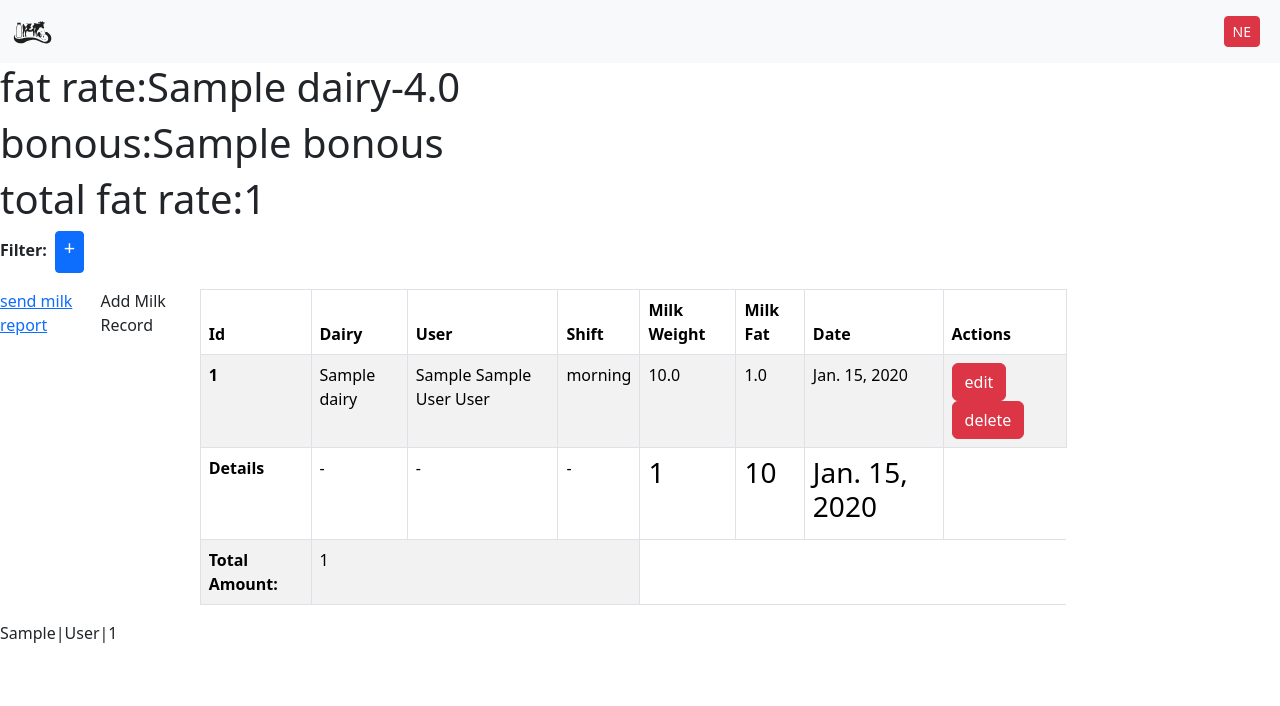
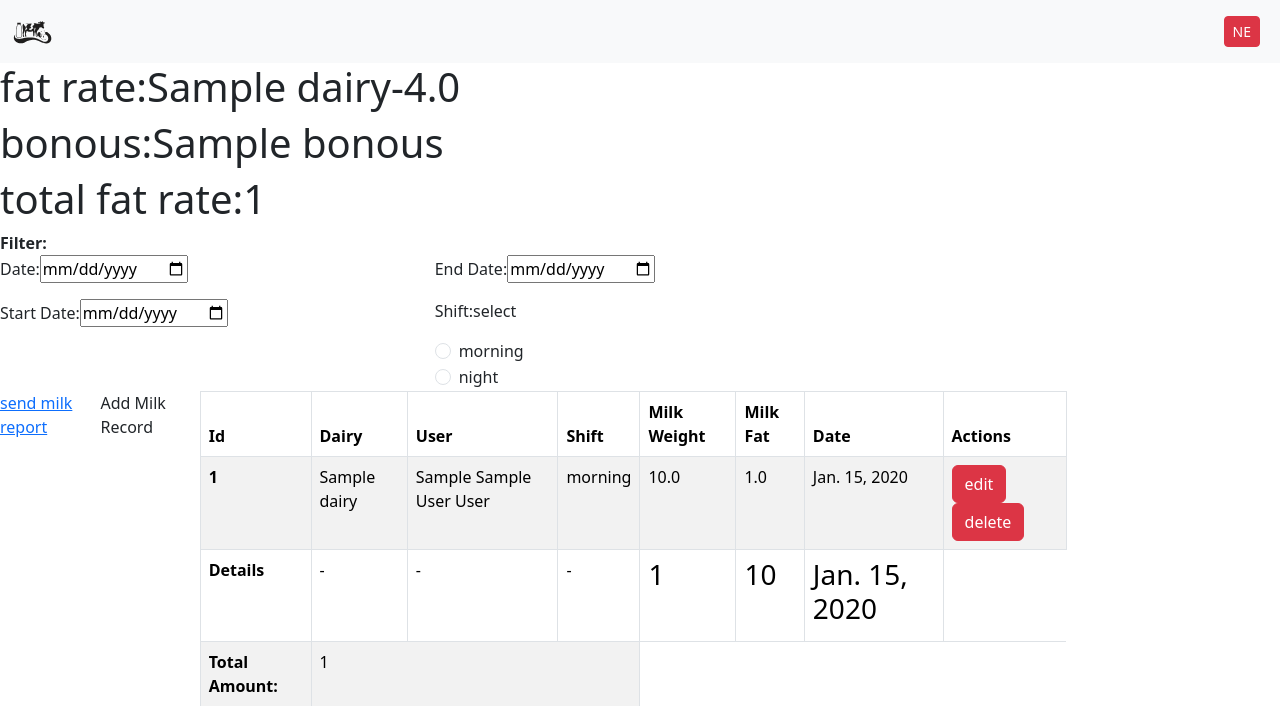
Before and after one commit to Bibek-Dahal/dairytech, a Django app: template templates/dairyapp/member_milkrecord_list.html in a window 1280 px wide. Shown: the top 706 px of the page. Run offline with Django 4.2, Linux system fonts and the light colour scheme; tables that the repository leaves empty hold one stand-in row (values such as "Sample post"); the template is opened without the code that fills it: values that come from a table or form of the project are taken from there, most other values are stand-ins (such as "Sample title", 1, 10 or a date in 2020); parts of the project's set-up code (start-up, migrations or seed data) failed here and were passed over; some libraries are stand-ins or nearby versions.

Commit message:
fixing ui

```diff
--- a/dairyapp/views.py
+++ b/dairyapp/views.py
@@ -351,6 +351,7 @@ class ListMemberMilkRecord(ListView):
         context['end_date'] = self.request.GET.get('end_date')
         context['shift'] = self.request.GET.get('shift')
         context['date'] = self.request.GET.get('date')
+        context['display'] = self.request.GET.get('display','d-none')
         context['count'] = self.kwargs['count']
         context['total_milk_wieght'] = self.kwargs['total_milk_wieght']
         context['avg_fat'] = round(self.kwargs['avg_fat'],3)
--- a/templates/dairyapp/member_milkrecord_list.html
+++ b/templates/dairyapp/member_milkrecord_list.html
@@ -11,11 +11,8 @@
 <h1>total fat rate:{{total_fat_rate}}</h1>
 {%endif%}
 <div  onclick="handleToggle()">
-    <p class="fw-bold">{%trans 'Filter' %}:<span class="mx-2"><button id="filter_btn_value" class="btn btn-primary btn-sm"><h5>+</h5></button></span> </p>
-    <div id="filter" class="d-none">
-
-
-
+    <p class="fw-bold d-inline">{%trans 'Filter' %}:<span class="mx-2"></span> </p>
+    <div id="filter">
 
         <div class="row">
             <div class="col-lg-4">
@@ -80,18 +77,20 @@
         let filterdiv = document.getElementById("filter");
         let cl = filterdiv.classList.value
         console.log(cl)
-        if(cl === 'd-inline'){
+        if(cl == 'd-inline'){
             filterdiv.classList.remove("d-inline");
             filterdiv.classList.add("d-none");
             let btn = document.getElementById('filter_btn_value')
             btn.textContent = '+'
             console.log("inside if")
+            //updateFiltersAndGetData()
         }else{
             filterdiv.classList.remove("d-none");
             filterdiv.classList.add("d-inline");
             let btn = document.getElementById('filter_btn_value')
             btn.textContent = '-'
             console.log("inside else")
+            //updateFiltersAndGetData()
 
         }
     }
@@ -192,6 +191,7 @@
 <script>
     // Function to construct the query string with the provided filter parameters
     function constructQueryString() {
+        console.log("construct called")
         const shift = getSelectedShift();
         const date = document.getElementById('date').value;
         console.log("date", date)
@@ -199,7 +199,10 @@
         const endDate = document.getElementById('end_date').value;
 
         // Construct the query string based on the provided filter parameters
-        let queryString = '';
+        let filterdiv = document.getElementById("filter");
+        let cl = filterdiv.classList.value
+        console.log("cl",cl)
+        let queryString = `display=${cl}&`;
         if (shift) queryString += `shift=${encodeURIComponent(shift)}&`;
         if (date) queryString += `date=${encodeURIComponent(date)}&`;
         if (startDate) queryString += `start_date=${encodeURIComponent(startDate)}&`;
@@ -225,6 +228,7 @@
 
     // Function to trigger the GET request with the updated filter parameters
     function updateFiltersAndGetData(e) {
+        event.preventDefault()
         console.log("update filtre called", e)
         const queryString = constructQueryString();
         console.log(queryString)
@@ -257,7 +261,7 @@
     document.getElementById('date').addEventListener('input', updateFiltersAndGetData);
     document.getElementById('start_date').addEventListener('input', updateFiltersAndGetData);
     document.getElementById('end_date').addEventListener('input', updateFiltersAndGetData);
-
+    //document.getElementById('filter').addEventListener('click',updateFiltersAndGetData) -->
     function addValue() {
 
     }
```
